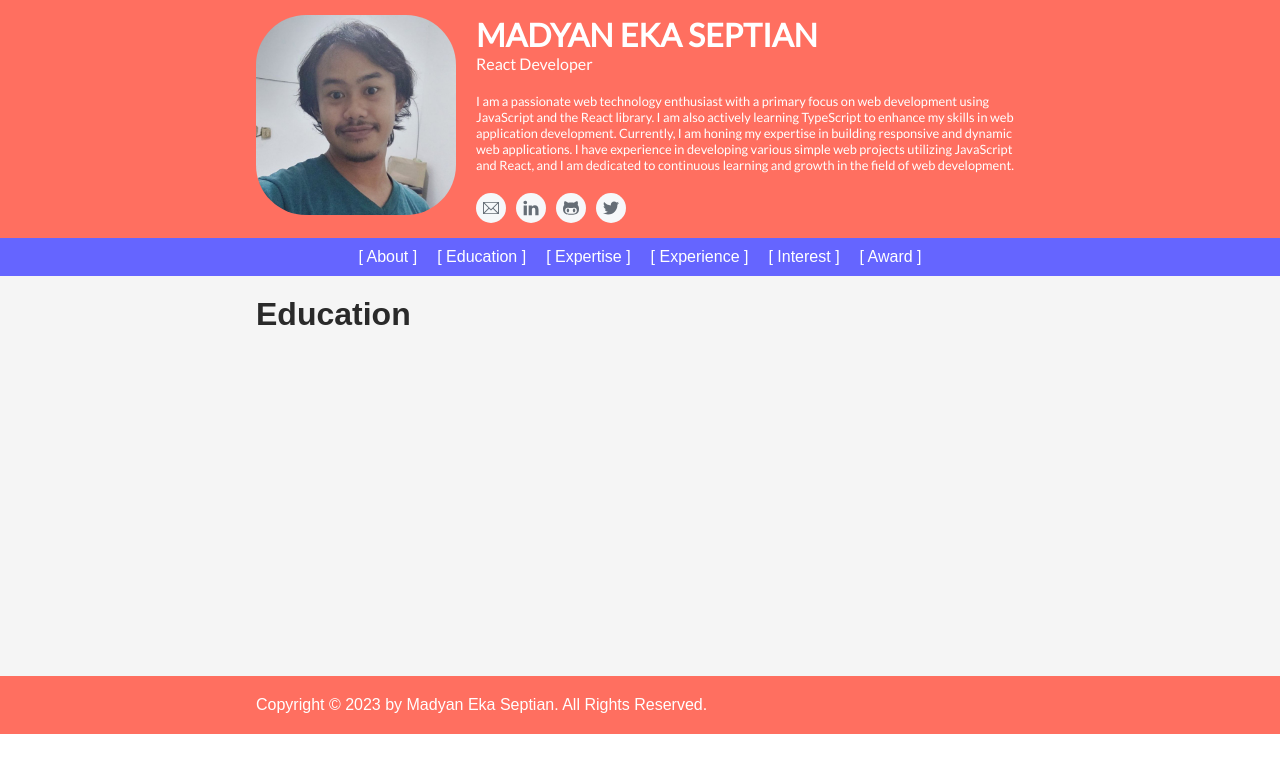
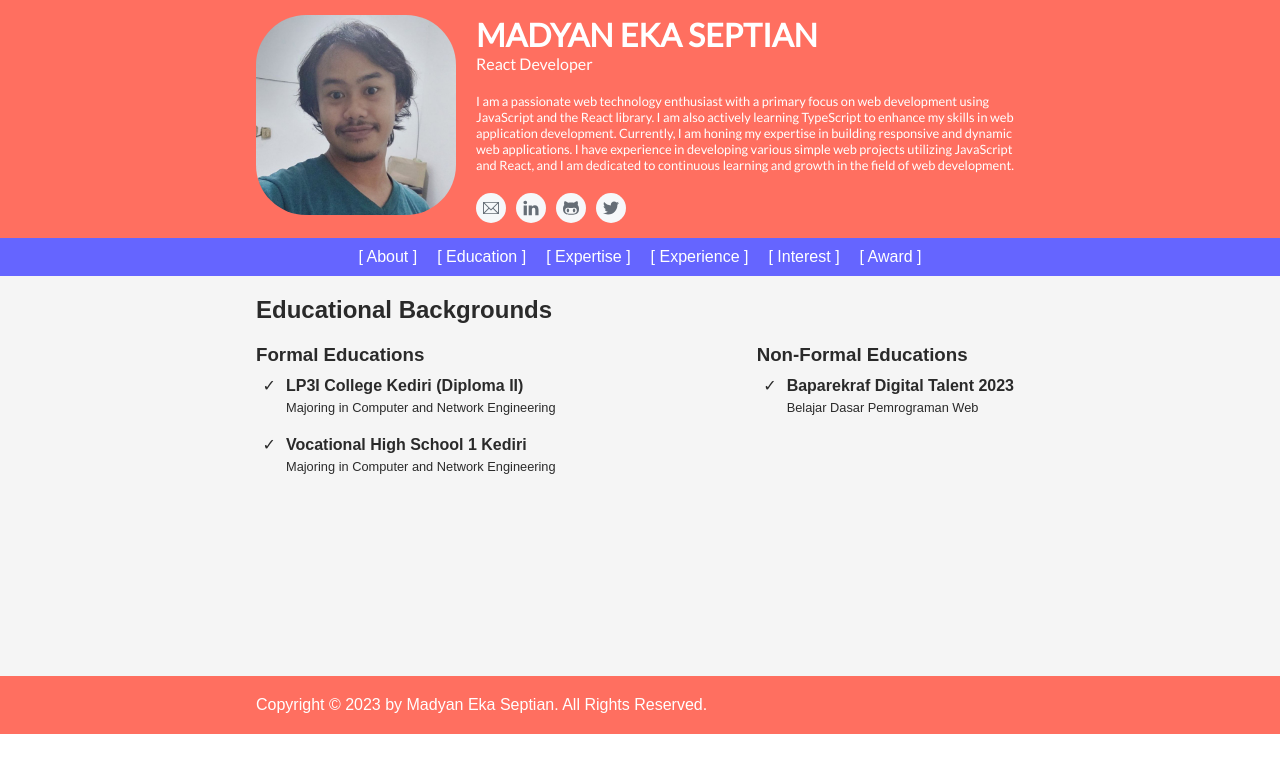
Before and after one commit to madyanes/cv-prakerja-hacktiv8, a React (Vite) app: page /education in a window 1280 px wide. Shown: the top 772 px of the page. Built offline with nearby package versions, Linux system fonts and the light colour scheme; a web font is replaced by a local one.

Commit message:
Fill educational backgrounds content

```diff
--- a/src/App.css
+++ b/src/App.css
@@ -85,8 +85,12 @@ address > * {
   font-weight: 700;
 }
 
+article {
+  width: 100%;
+}
+
 article header {
-  margin-bottom: 10px;
+  margin-bottom: 20px;
 }
 
 article p:not(:last-child) {
@@ -125,6 +129,33 @@ article footer {
   font-size: 0.8rem;
 }
 
+.educational-backgrounds h2 {
+  font-size: 1rem;
+}
+
+.educational-backgrounds ul {
+  list-style: '✓';
+  padding-left: 20px;
+}
+
+.educational-backgrounds li {
+  padding: 10px;
+}
+
+.educational-backgrounds p {
+  font-size: 0.8rem;
+  padding-top: 5px;
+}
+
+/* IDs */
+
+#educational-backgrounds {
+  display: flex;
+  flex-wrap: wrap;
+  justify-content: space-between;
+  row-gap: 10px;
+}
+
 /* Media Queries */
 
 @media screen and (width <= 768px) {
--- a/src/pages/Education.jsx
+++ b/src/pages/Education.jsx
@@ -1,5 +1,35 @@
 function Education() {
-  return <h1>Education</h1>;
+  return (
+    <article>
+      <header>
+        <h1>Educational Backgrounds</h1>
+      </header>
+      <div id='educational-backgrounds'>
+        <section className='educational-backgrounds'>
+          <h1>Formal Educations</h1>
+          <ul>
+            <li>
+              <h2>LP3I College Kediri (Diploma II)</h2>
+              <p>Majoring in Computer and Network Engineering</p>
+            </li>
+            <li>
+              <h2>Vocational High School 1 Kediri</h2>
+              <p>Majoring in Computer and Network Engineering</p>
+            </li>
+          </ul>
+        </section>
+        <section className='educational-backgrounds'>
+          <h1>Non-Formal Educations</h1>
+          <ul>
+            <li>
+              <h2>Baparekraf Digital Talent 2023</h2>
+              <p>Belajar Dasar Pemrograman Web</p>
+            </li>
+          </ul>
+        </section>
+      </div>
+    </article>
+  );
 }
 
 export default Education;
```
